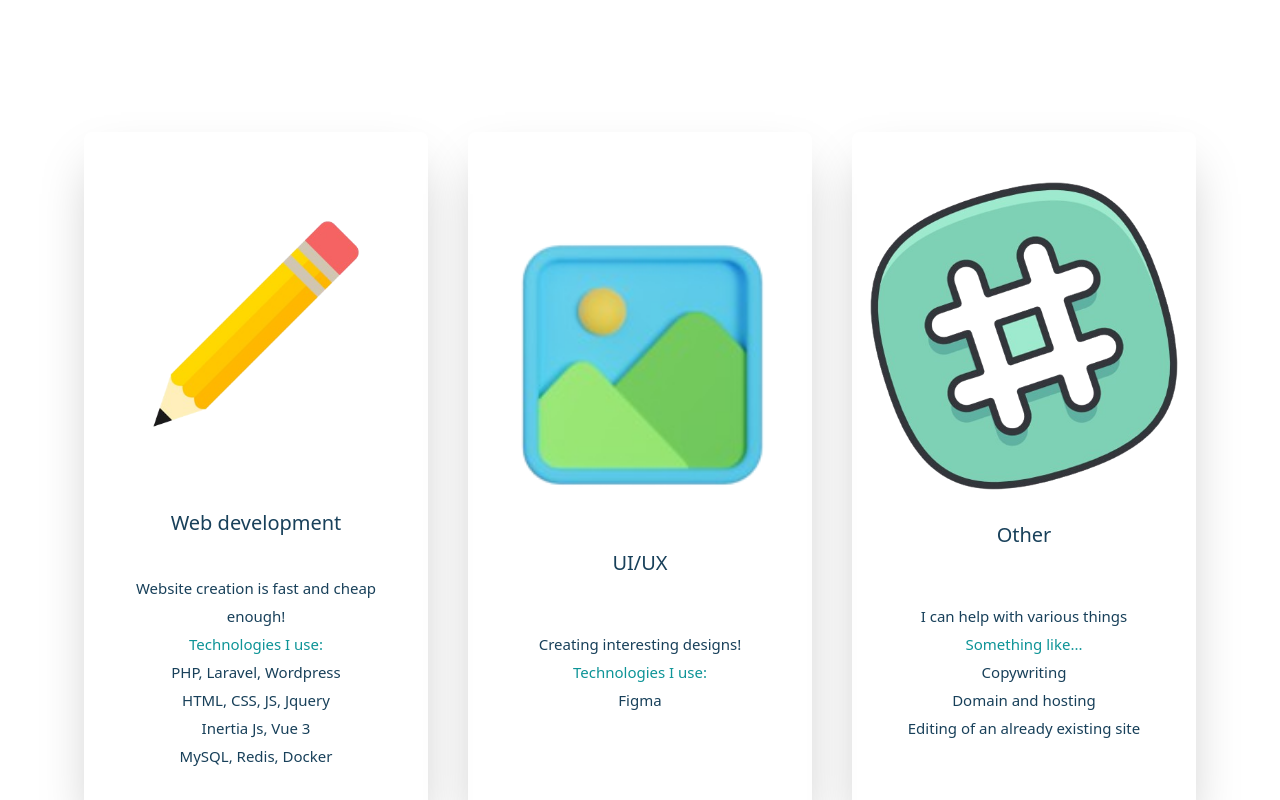
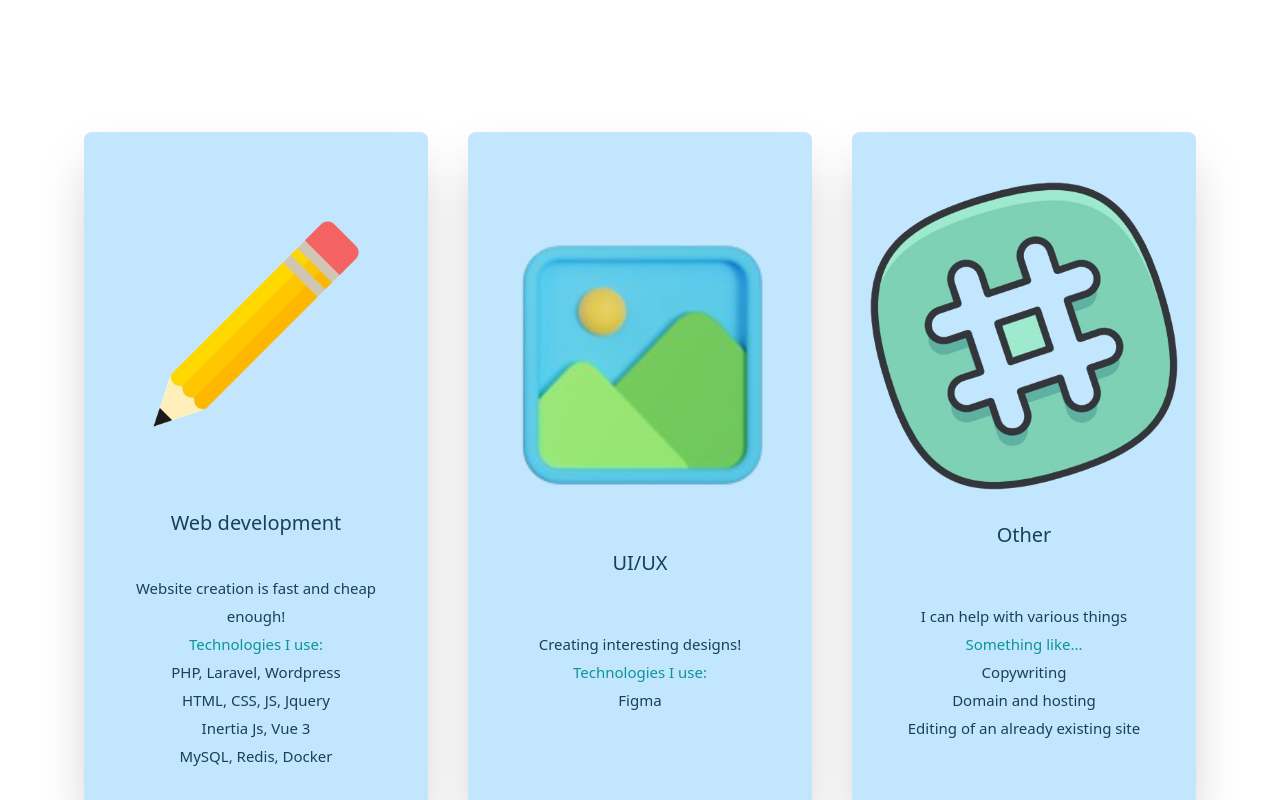
Before and after one commit to Andrii206/Summary, a Vue app: page / in a window 1280 px wide. Shown: the part 740-1540 px from the top of the page. Built offline with nearby package versions, Linux system fonts and the light colour scheme.

Commit message:
Update Index.vue

```diff
--- a/src/views/main/Index.vue
+++ b/src/views/main/Index.vue
@@ -28,7 +28,7 @@
             </section>
             <section class="md:flex md:flex-wrap dark:bg-color-dark-blue py-32">
     <div class="md:w-1/2 lg:w-1/3 max-w-[649px] w-full my-7">
-        <div class="h-full light:bg-color-blue py-5 mx-5 dark:bg-white rounded-lg text-center shadow-2xl flex flex-col justify-center">
+        <div class="h-full bg-color-blue py-5 mx-5 dark:bg-white rounded-lg text-center shadow-2xl flex flex-col justify-center">
             <img src="@/assets/images/pencil-icon-transparent-free-png-removebg-preview.png" class="mx-auto">
             <span class="text-[#18405A] text-center text-[20px] my-3">{{ isEnglish ? 'Web development' : 'Веб-розробка' }} <br></span>
             <span class="text-[#18405A] text-center text-[15px] leading-7 p-6">
@@ -42,7 +42,7 @@
         </div>
     </div>
     <div class="md:w-1/2 lg:w-1/3 max-w-[649px] w-full my-7">
-        <div class="h-full py-5 mx-5 light:bg-color-blue dark:bg-white rounded-lg items-center text-center shadow-2xl flex flex-col justify-center">
+        <div class="h-full py-5 mx-5 bg-color-blue dark:bg-white rounded-lg items-center text-center shadow-2xl flex flex-col justify-center">
             <img class="mx-auto w-full" src="@/assets/images/landscape-photo-3d-icon-illustration-png-removebg-preview.png">
             <span class="text-[#18405A] text-center text-[20px] my-3">UI/UX <br></span>
             <span class="text-[#18405A] text-center text-[15px] leading-7 p-10">
@@ -53,7 +53,7 @@
         </div>
     </div>
     <div class="md:w-full md:mx-auto lg:w-1/3 max-w-[649px] w-full my-7">
-        <div class="h-full py-5 mx-5 light:bg-color-blue dark:bg-white rounded-lg items-center text-center shadow-2xl flex flex-col justify-center">
+        <div class="h-full py-5 mx-5 bg-color-blue dark:bg-white rounded-lg items-center text-center shadow-2xl flex flex-col justify-center">
             <img src="../../assets/images/hashtag_icon-icons-removebg-preview.png" class="mx-auto">
             <span class="text-[#18405A] text-center text-[20px] my-3">{{ isEnglish ? 'Other' : 'Інше' }}<br></span>
             <span class="text-[#18405A] text-center text-[15px] leading-7 p-10">
```
